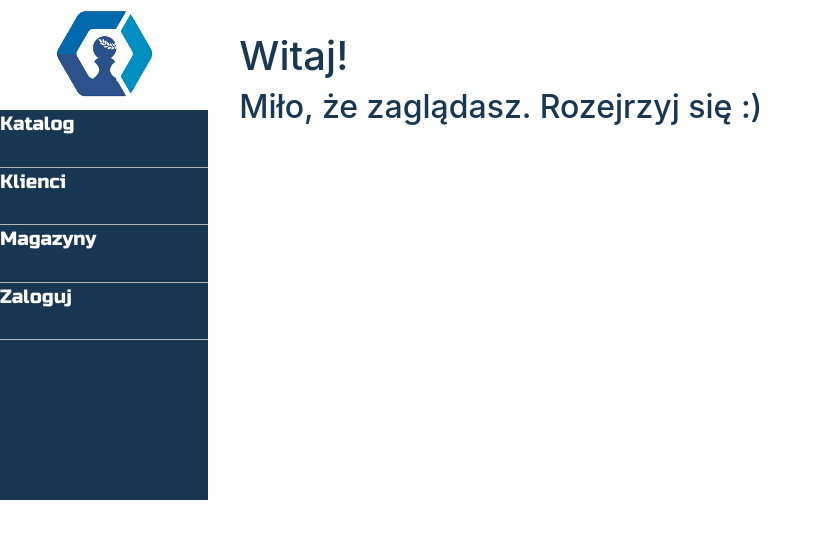
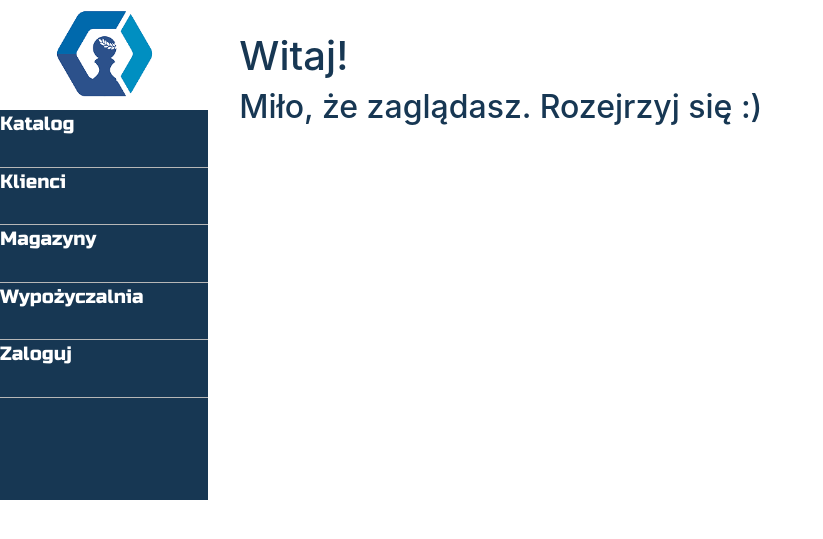
Before and after one commit to gmacike/sharehold, a Django app: page / in a window 1280 px wide. Shown: the top 539 px of the page, without its empty margins (0-823 px from the left). Run offline with Django 3.2, Linux system fonts and the light colour scheme; some libraries are stand-ins or nearby versions; some web fonts are replaced.

Commit message:
pulled from master and added renatl back to navbar

```diff
--- a/sharehold/templates/sharehold/base.html
+++ b/sharehold/templates/sharehold/base.html
@@ -13,6 +13,10 @@
   {% block warehouse_appmenu %}
   <!-- application submenu -->
   {% endblock %}
+  <a class="navbar-nav techfont mainmenu" href="{% url 'clienthasboardgame_list' %}">Wypożyczalnia</a>
+  {% block clienthasboardgame_appmenu %}
+  <!-- application submenu -->
+  {% endblock %}
   {% if user.is_authenticated %}
     <a class="navbar-nav techfont mainmenu" href="{% url 'logout' %}">Wyloguj {{user.username}}</a>
   {% else %}
```
